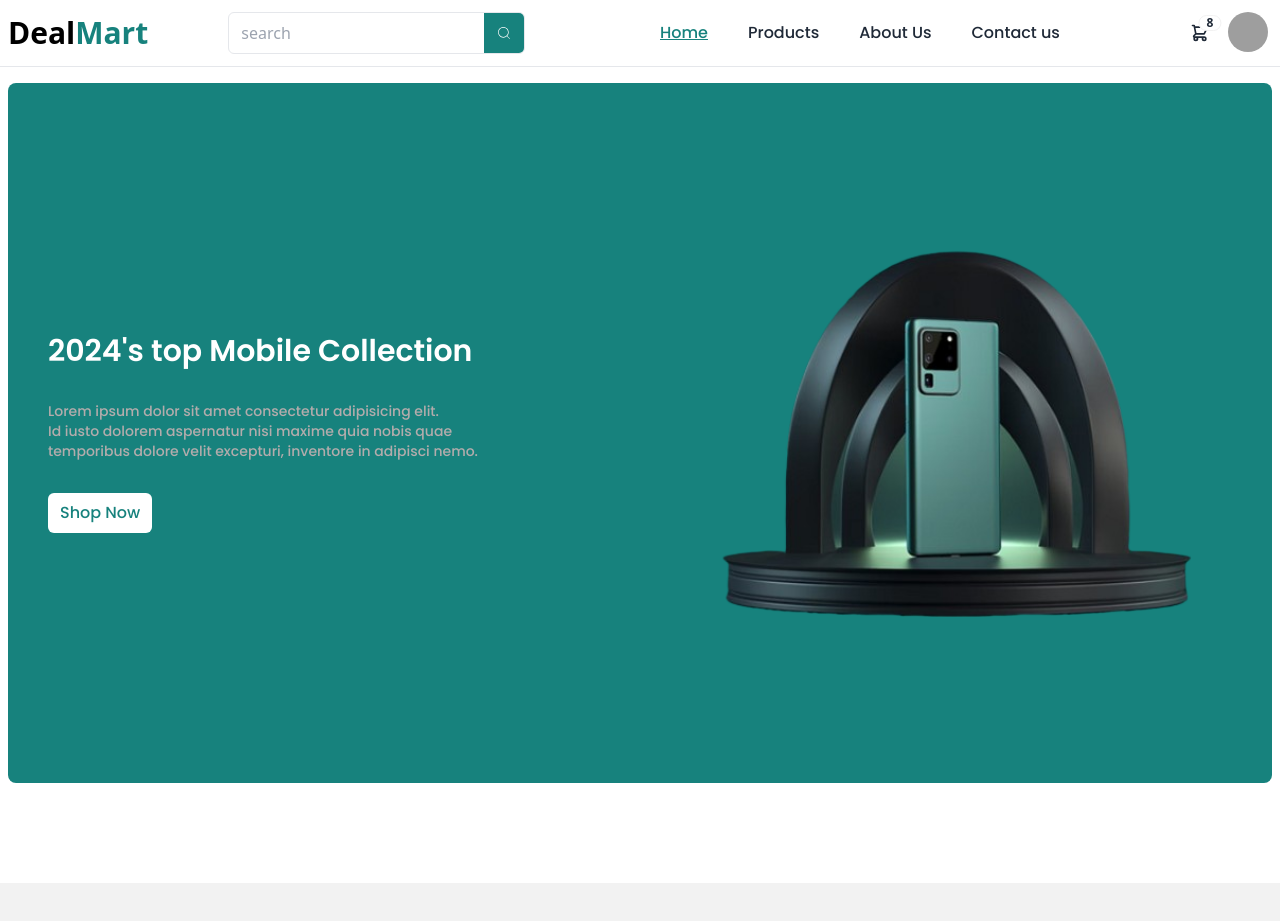
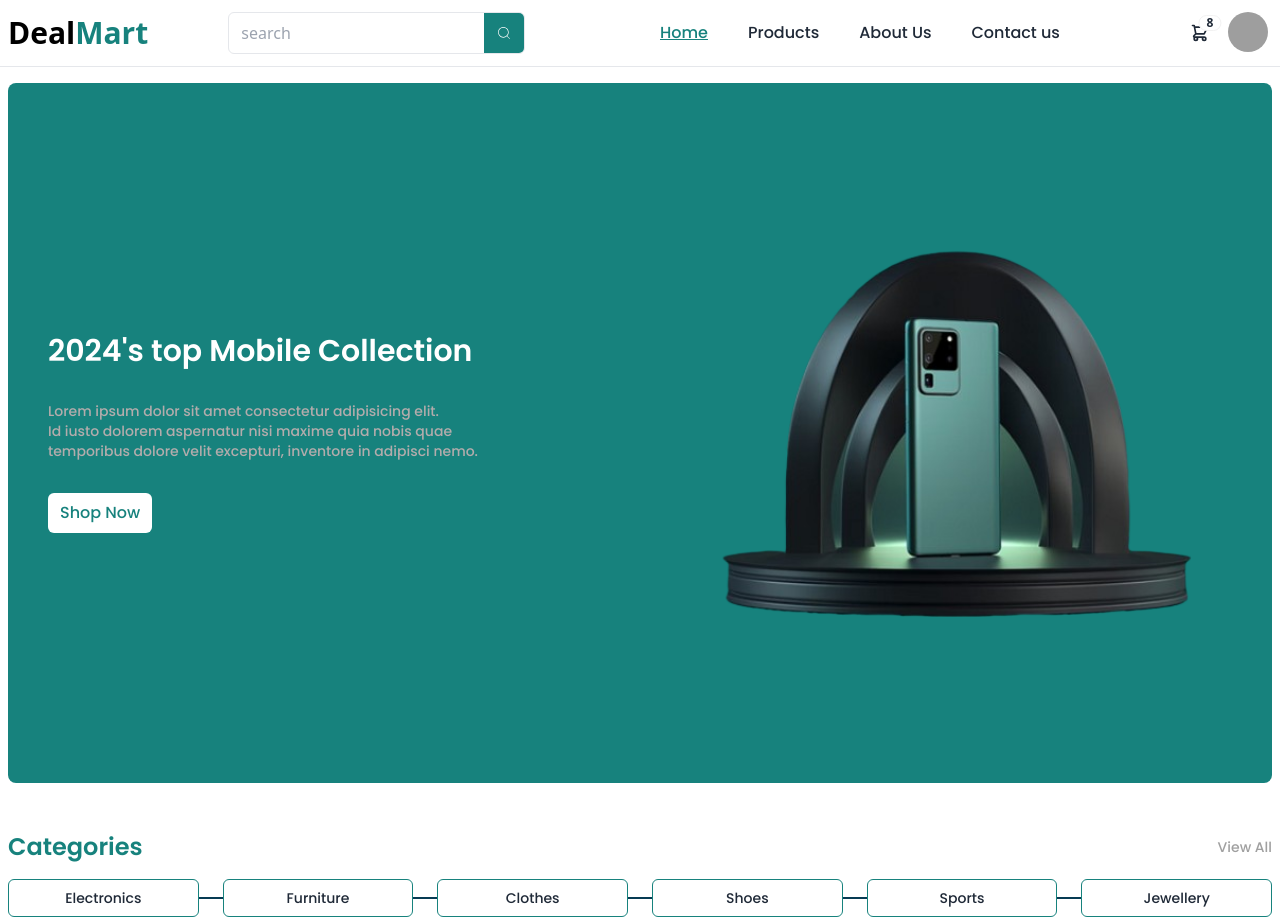
Before and after one commit to sagorcnits/dealMart, a React (Vite) app: page / in a window 1280 px wide. Shown: the top 921 px of the page. Built offline with nearby package versions, Linux system fonts and the light colour scheme; grey boxes are pictures that could not be loaded.

Commit message:
categroy section adeded

```diff
--- /dev/null
+++ b/src/components/SectionIntro.jsx
@@ -0,0 +1,10 @@
+const SectionIntro = ({title}) => {
+  return (
+    <div className="flex justify-between items-center poppins">
+      <h3 className="text-green text-sm md:text-2xl font-semibold">{title}</h3>
+      <span className="text-xs sm:text-sm text-paragraph cursor-pointer hover:text-green duration-500">View All</span>
+    </div>
+  );
+};
+
+export default SectionIntro;
--- a/src/index.css
+++ b/src/index.css
@@ -29,4 +29,26 @@
   .banner {
     height: calc(100vh - 100px);
   }
+  .categoryEffect_main {
+    position: relative;
+  }
+
+  .categoryEffect {
+    position: absolute;
+    top: 50%;
+    left: 50%;
+    transform: translate(-50%, -50%);
+    background-color: #073b53;
+    height: 2px;
+    width: 100%;
+    z-index: -999;
+  }
+
+  .scrollbar-none::-webkit-scrollbar {
+    display: none;
+  }
+  .scrollbar-none {
+    -ms-overflow-style: none;
+    scrollbar-width: none;
+  }
 }
--- a/src/layout/Root.jsx
+++ b/src/layout/Root.jsx
@@ -1,13 +1,14 @@
 import { Outlet } from "react-router-dom";
 import Footer from "../components/Footer";
 import Navbar from "../components/Navbar";
-
 
 const Root = () => {
   return (
     <>
       <Navbar></Navbar>
+      <div className="max-w-7xl mx-auto px-2">
         <Outlet></Outlet>
+      </div>
       <Footer></Footer>
     </>
   );
--- /dev/null
+++ b/src/pages/home/Category.jsx
@@ -0,0 +1,29 @@
+const categoriesBtn = [
+  "Electronics",
+  "Furniture",
+  "Clothes",
+  "Shoes",
+  "Sports",
+  "Jewellery",
+];
+
+const Category = () => {
+  return (
+    <div className="w-[700px] sm:w-full grid grid-cols-6 gap-4 md:gap-6 items-center categoryEffect_main mt-4">
+      {categoriesBtn.map((item, id) => (
+        <Button key={id} item={item}></Button>
+      ))}
+      <div className="categoryEffect"></div>
+    </div>
+  );
+};
+
+export default Category;
+
+const Button = ({ item }) => {
+  return (
+    <button className="py-2  bg-white border border-green rounded-md  hover:bg-green duration-500 poppins hover:text-white text-xs sm:text-sm">
+      {item}
+    </button>
+  );
+};
--- a/src/pages/home/Home.jsx
+++ b/src/pages/home/Home.jsx
@@ -1,10 +1,18 @@
+import SectionIntro from "../../components/SectionIntro";
 import Banner from "./Banner";
+import Category from "./Category";
 
 const Home = () => {
   return (
-    <div className="h-screen">
-      <section className="max-w-7xl mx-auto mt-4 px-2">
+    <div>
+      <section className="mt-4">
         <Banner></Banner>
+      </section>
+      <section className="py-12">
+        <SectionIntro title="Categories"></SectionIntro>
+        <div  className="w-full overflow-auto scrollbar-none">
+          <Category></Category>
+        </div>
       </section>
     </div>
   );
--- a/tailwind.config.js
+++ b/tailwind.config.js
@@ -5,6 +5,8 @@ export default {
     extend: {
       colors: {
         green: "#17827D",
+        paragraph: "#a0a0a0",
+        darkBlue: "#073b53",
       },
     },
   },
```
Lines whose indentation alone changed are shown as unchanged.
